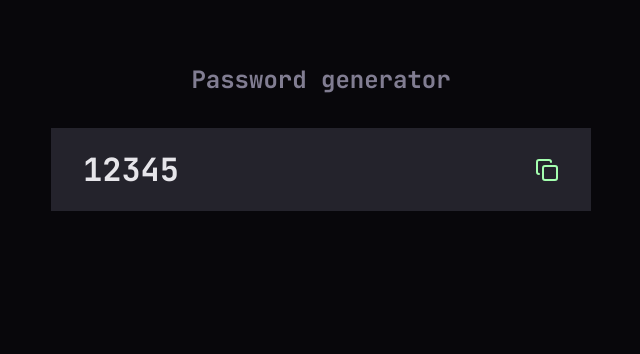
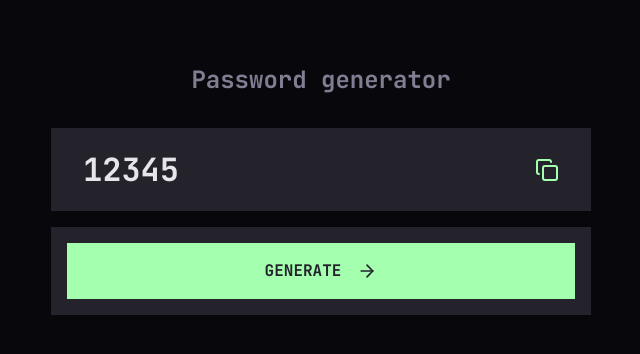
Before and after one commit to eduardogomesf/password-generator, a Next.js app: page / in a window 1280 px wide. Shown: the top 354 px of the page, without its empty margins (319-959 px from the left). Built offline with nearby package versions, Linux system fonts and the light colour scheme.

Commit message:
feat: start Generator component with button

```diff
--- /dev/null
+++ b/src/app/components/generator/index.tsx
@@ -0,0 +1,21 @@
+import { ArrowRight } from "lucide-react";
+
+export function Generator() {
+  return (
+    <div className="mt-4 w-full p-4 bg-dark-grey">
+
+      <button
+        className="
+          w-full h-14 bg-neon-green
+          uppercase text-base text-dark-grey font-bold
+          flex items-center justify-center gap-4
+        "
+      >
+        Generate
+        <ArrowRight
+          className="h-5 w-5"
+        />
+      </button>
+    </div>
+  )
+}
--- a/src/app/page.tsx
+++ b/src/app/page.tsx
@@ -1,3 +1,4 @@
+import { Generator } from "./components/generator";
 import { PasswordBox } from "./components/passsword-box";
 
 export default function Home() {
@@ -11,6 +12,8 @@ export default function Home() {
         </h1>
 
         <PasswordBox password="12345" />
+
+        <Generator />
       </main>
     </div>
   )
```
